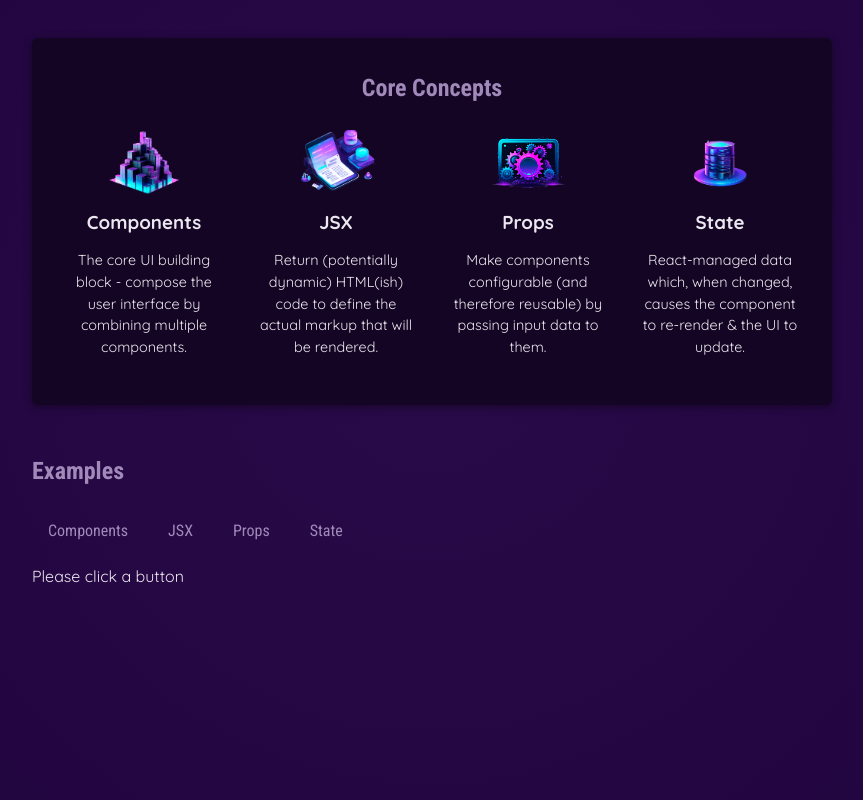
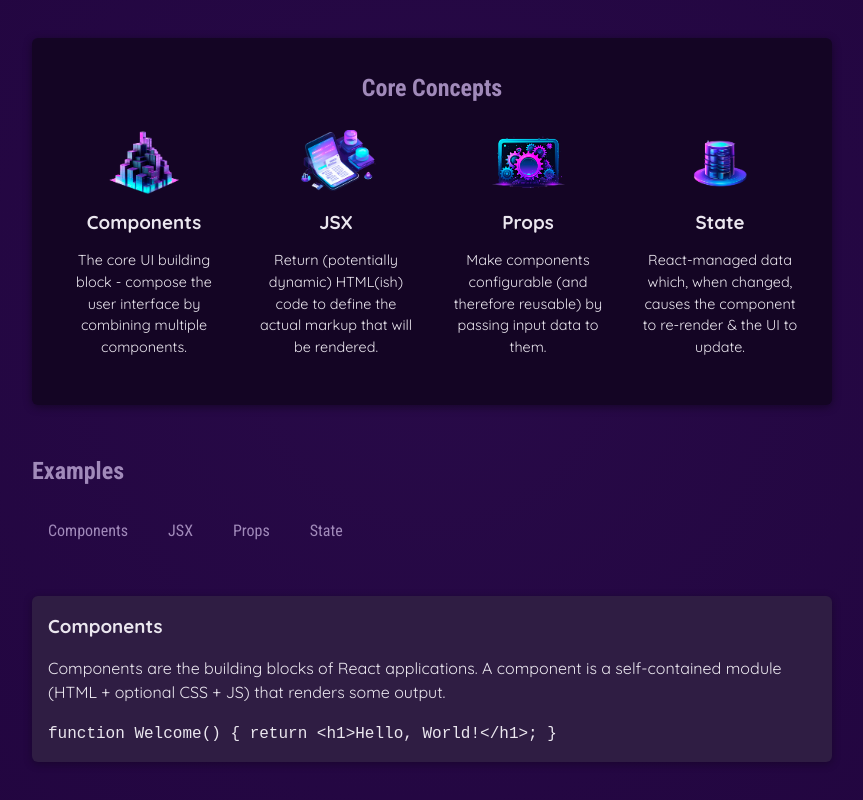
Before and after one commit to devR2001/first-react-project, a React (Vite) app: page / in a window 1280 px wide. Shown: the part 294-1094 px from the top of the page, without its empty margins (208-1071 px from the left). Built offline with nearby package versions, Linux system fonts and the light colour scheme.

Commit message:
Deriving & Outputting Data Based on State

```diff
--- a/src/App.jsx
+++ b/src/App.jsx
@@ -1,12 +1,13 @@
 import { useState } from "react";
 import { CORE_CONCEPTS } from "./data.js";
+import { EXAMPLES } from "./data.js";
 import Header from "./components/Header/Header.jsx";
 import CoreConcept from "./components/CoreConcept.jsx";
 import TabButton from "./components/TabButton.jsx";
 
 function App() {
   // muss im top level einer Funktion genutzt werden
-  const [selectedTopic, setSelectedTopic] = useState("Please click a button");
+  const [selectedTopic, setSelectedTopic] = useState("components");
 
   function handleSelect(selectedButton) {
     // selectedButton => 'components', 'jsx', 'props', 'state'
@@ -43,8 +44,13 @@
             <TabButton onSelect={() => handleSelect("props")}>Props</TabButton>
             <TabButton onSelect={() => handleSelect("state")}>State</TabButton>
           </menu>
-          {selectedTopic}
+          {/* {selectedTopic} */}
         </section>
+        <div id="tab-content">
+          <h3>{EXAMPLES[selectedTopic].title}</h3>
+          <p>{EXAMPLES[selectedTopic].description}</p>
+          <code>{EXAMPLES[selectedTopic].code}</code>
+        </div>
       </main>
     </div>
   );
@@ -52,8 +58,9 @@
 
 export default App;
 
-// Test
 /*
+ERSTER TEST
+
 import React from 'react';
 
 
--- a/src/data.js
+++ b/src/data.js
@@ -29,3 +29,54 @@
       "React-managed data which, when changed, causes the component to re-render & the UI to update.",
   },
 ];
+
+export const EXAMPLES = {
+  components: {
+    title: "Components",
+    description:
+      "Components are the building blocks of React applications. A component is a self-contained module (HTML + optional CSS + JS) that renders some output.",
+    code: `
+function Welcome() {
+  return <h1>Hello, World!</h1>;
+}`,
+  },
+  jsx: {
+    title: "JSX",
+    description:
+      "JSX is a syntax extension to JavaScript. It is similar to a template language, but it has full power of JavaScript (e.g., it may output dynamic content).",
+    code: `
+<div>
+  <h1>Welcome {userName}</h1>
+  <p>Time to learn React!</p>
+</div>`,
+  },
+  props: {
+    title: "Props",
+    description:
+      "Components accept arbitrary inputs called props. They are like function arguments.",
+    code: `
+function Welcome(props) {
+  return <h1>Hello, {props.name}</h1>;
+}`,
+  },
+  state: {
+    title: "State",
+    description:
+      "State allows React components to change their output over time in response to user actions, network responses, and anything else.",
+    code: `
+function Counter() {
+  const [isVisible, setIsVisible] = useState(false);
+
+  function handleClick() {
+    setIsVisible(true);
+  }
+
+  return (
+    <div>
+      <button onClick={handleClick}>Show Details</button>
+      {isVisible && <p>Amazing details!</p>}
+    </div>
+  );
+}`,
+  },
+};
```
